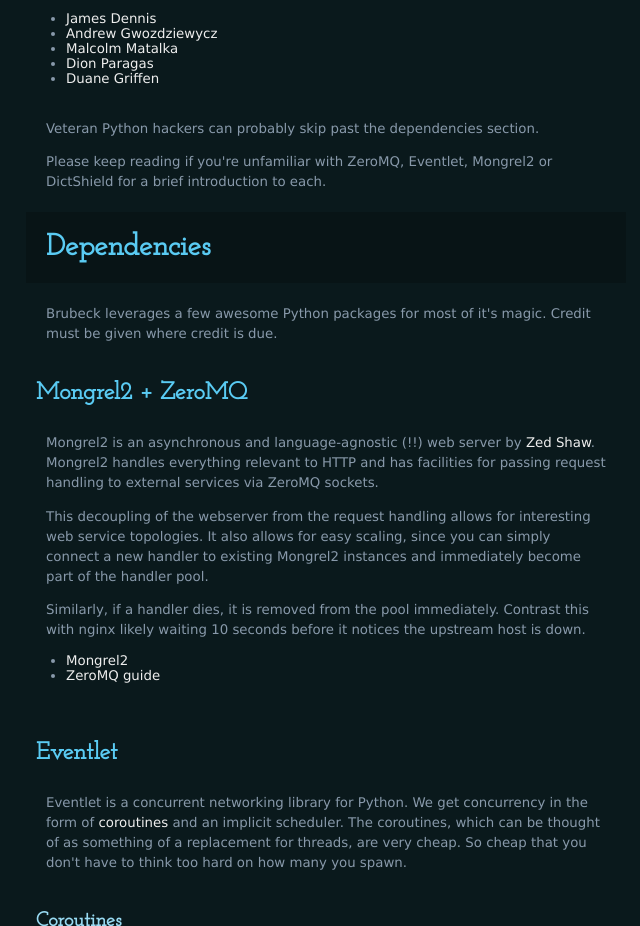
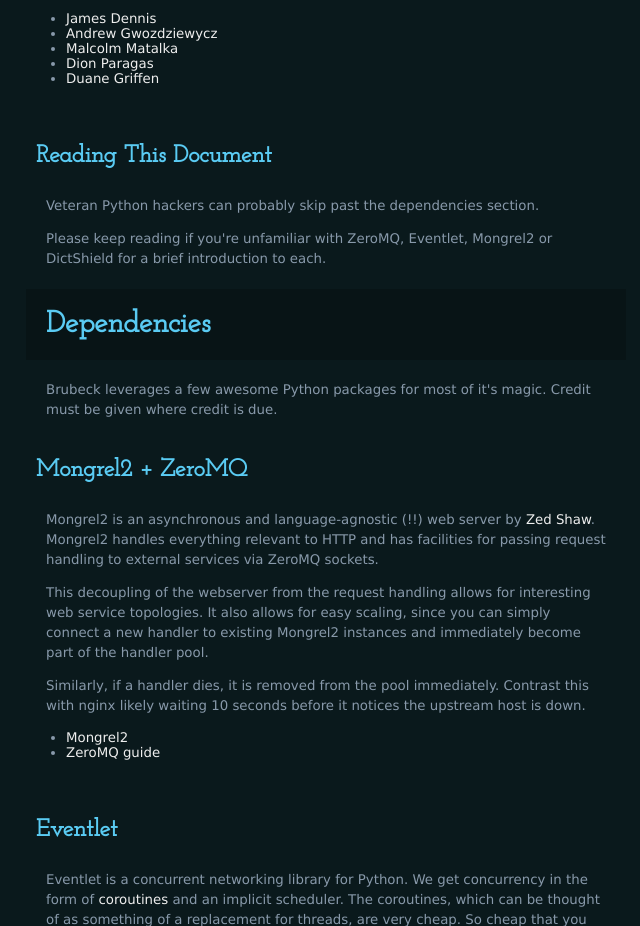
Before and after one commit to j2labs/brubeck.io, a plain HTML site: page design.html in a window 1280 px wide. Shown: the part 826-1752 px from the top of the page, without its empty margins (314-954 px from the left). Drawn offline with Linux system fonts and the light colour scheme.

Commit message:
sprinkled more clarity on the docs

```diff
--- a/design.html
+++ b/design.html
@@ -39,6 +39,8 @@
 <li><a href="https://github.com/d1on/">Dion Paragas</a></li>
 <li><a href="https://github.com/duaneg">Duane Griffen</a></li>
 </ul>
+
+<h2>Reading This Document</h2>
 
 <p>Veteran Python hackers can probably skip past the dependencies section.</p>
 
```
